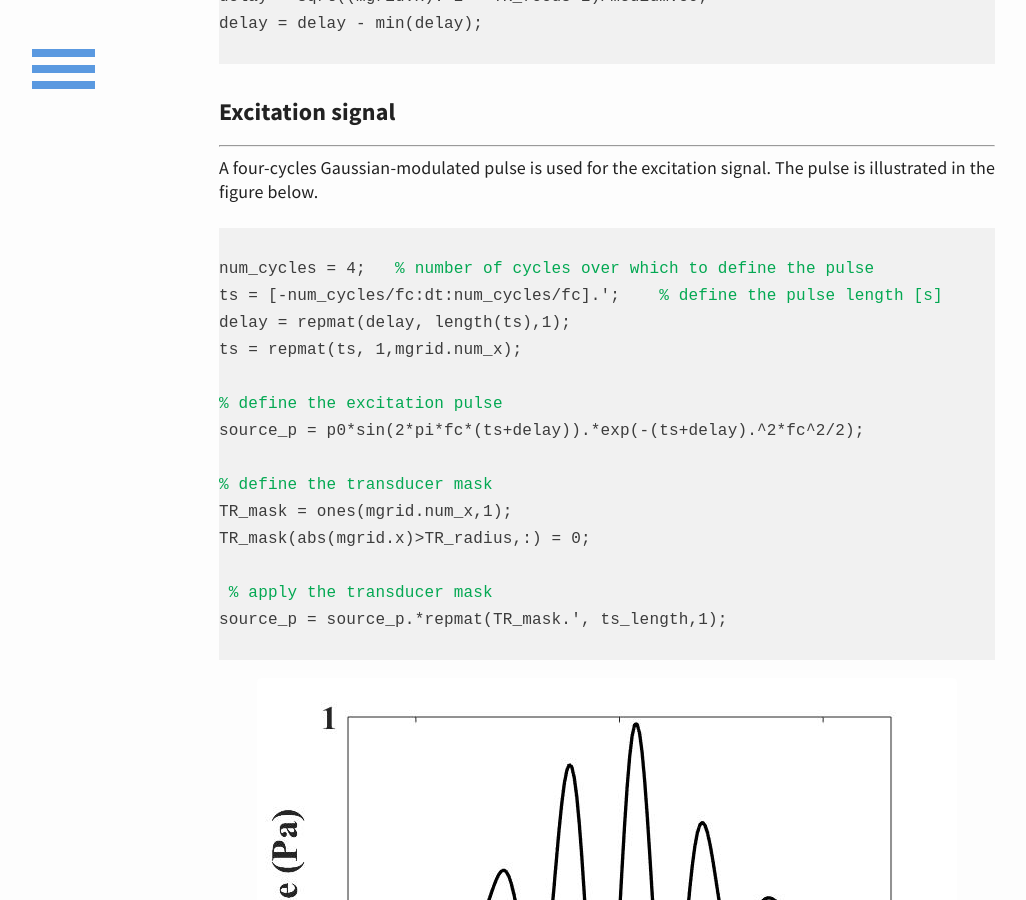
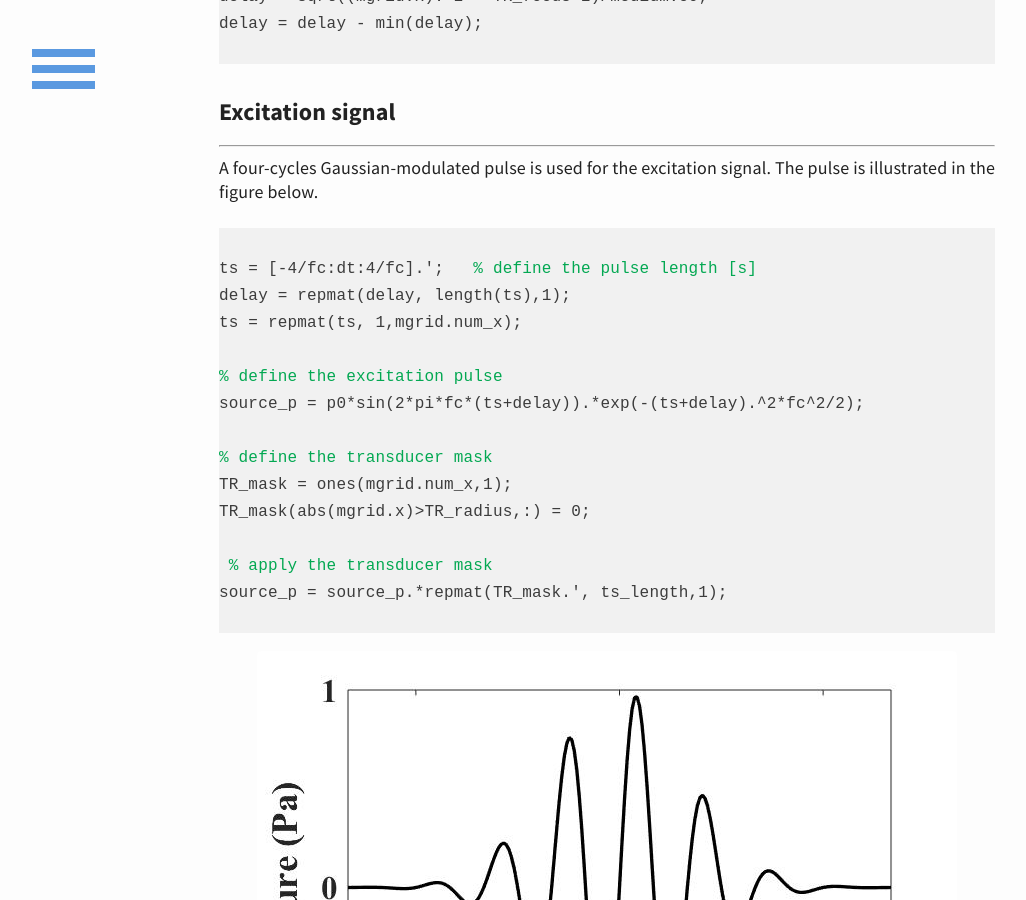
Before and after one commit to m-SOUND/mSOUND, a Jekyll site: the page built from _posts/2019-02-17-TMDM_2D_homogeneous.html, in a window 1280 px wide and 900 px high, scrolled down 1258 px. Shown: the whole window, without its empty margins (33-1059 px from the left). Built offline with Jekyll 4.4.1, drawn with Linux system fonts in a browser that asks for light colours.

Commit message:
Update 2019-02-17-TMDM_2D_homogeneous.html

```diff
--- a/_posts/2019-02-17-TMDM_2D_homogeneous.html
+++ b/_posts/2019-02-17-TMDM_2D_homogeneous.html
@@ -58,8 +58,7 @@ delay = delay - min(delay);
 A four-cycles Gaussian-modulated pulse is used for the excitation signal. The pulse is illustrated in the figure below.
 <pre>
 <code>
-num_cycles = 4;  <font color="#03a852"> % number of cycles over which to define the pulse</font>
-ts = [-num_cycles/fc:dt:num_cycles/fc].';   <font color="#03a852"> % define the pulse length [s]</font>
+ts = [-4/fc:dt:4/fc].';  <font color="#03a852"> % define the pulse length [s]</font>
 delay = repmat(delay, length(ts),1);
 ts = repmat(ts, 1,mgrid.num_x);
 
```
